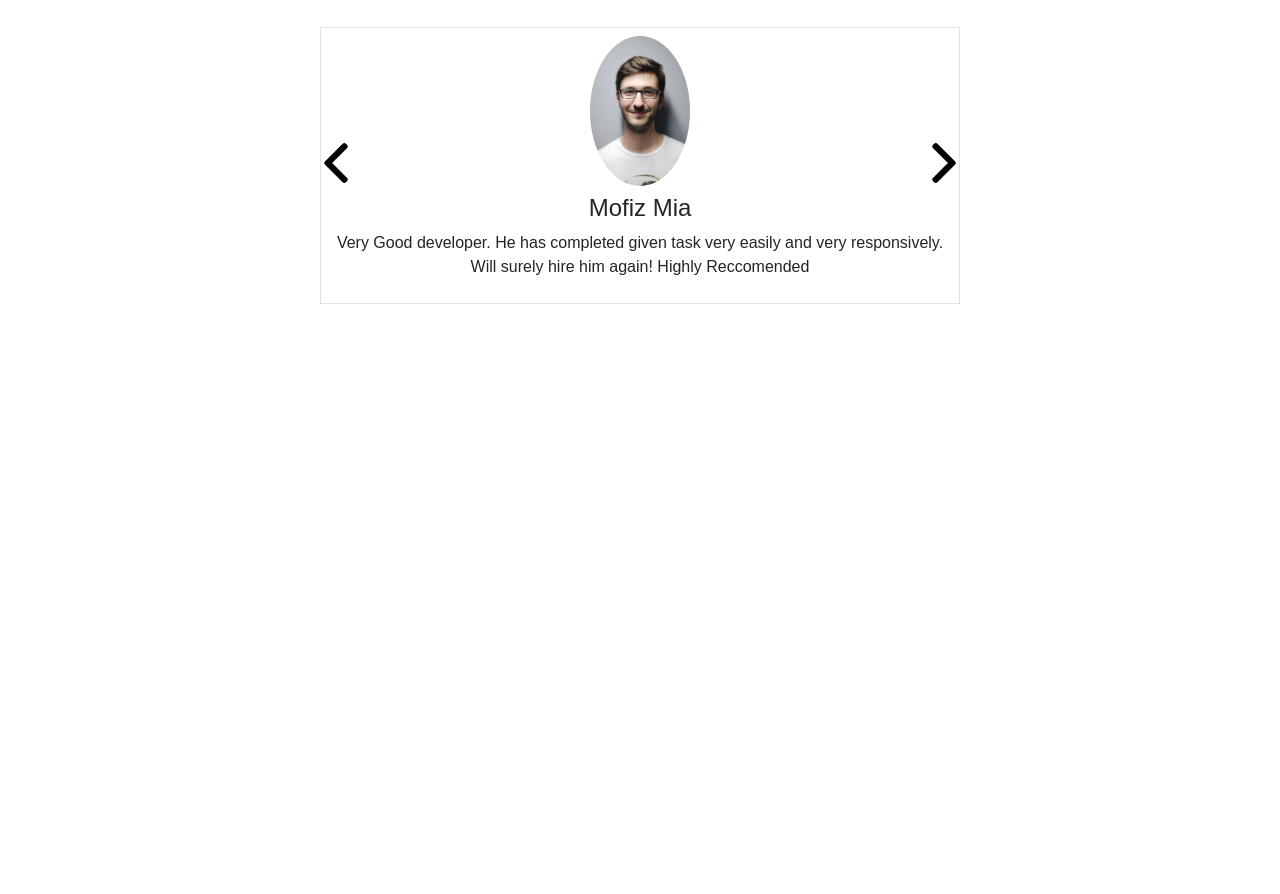
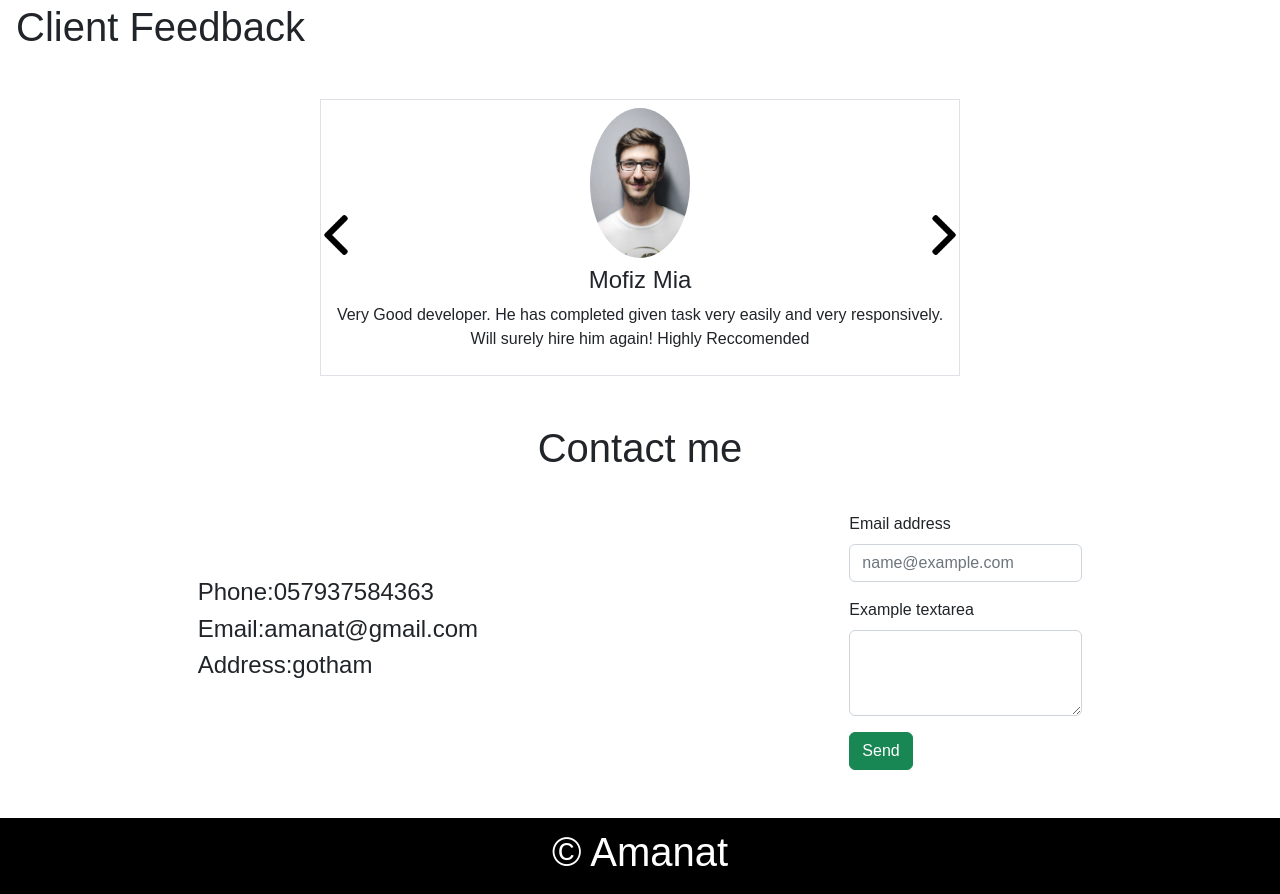
Before and after one commit to AmanatUMahmud/Tools-Assignment-01, a plain HTML site: page index.html in a window 1280 px wide. Shown: the part 3079-3973 px from the top of the page. Before the commit the page ends 3431 px from the top, so only its background shows below. Drawn offline with nearby package versions, Linux system fonts and the light colour scheme; a web font is replaced by a local one.

Commit message:
fully done

```diff
--- a/index.html
+++ b/index.html
@@ -38,7 +38,7 @@
                             <a class="nav-link active me-4" href="#skill">Skill</a>
                         </li>
                         <li class="nav-item">
-                            <a class="nav-link active me-4" href="#skill">Review</a>
+                            <a class="nav-link active me-4" href="#feedback">Review</a>
                         </li>
                         <li class="nav-item">
                             <a class="nav-link active" href="#contact">Contact</a>
@@ -199,7 +199,8 @@
         </section>
 
         <!-- Feedback section -->
-        <section>
+        <section id="feedback">
+            <h1 class="my-4 ms-3">Client Feedback</h1>
                     <div class="border p-2 w-50 my-5 mx-auto feedback">
                         <div class="d-flex justify-content-between ">
                             <img src="img/person.png" alt="" class="img-fluid mx-auto rounded-circle"width="100px" >
@@ -209,7 +210,31 @@
                         <h4 class="text-center mt-2">Mofiz Mia</h4>
                         <p class="text-center">Very Good developer. He has completed given task very easily and very responsively. Will surely hire him again! Highly Reccomended</p>
         </section>
+
+        <!-- Contact me section -->
+        <h1 class="text-center mb-4">Contact me</h1>
+        <section class="d-flex container-fluid justify-content-around align-items-center" id="contact">
+            <div>
+                <h4>Phone:057937584363</h4>
+                <h4>Email:amanat@gmail.com</h4>
+                <h4>Address:gotham</h4>
+            </div>
+            <div>
+                <div class="my-3">
+                    <label for="exampleFormControlInput1" class="form-label">Email address</label>
+                    <input type="email" class="form-control" id="exampleFormControlInput1" placeholder="name@example.com">
+                  </div>
+                  <div class="mb-3">
+                    <label for="exampleFormControlTextarea1" class="form-label">Example textarea</label>
+                    <textarea class="form-control" id="exampleFormControlTextarea1" rows="3"></textarea>
+                  </div>
+                  <button class="btn btn-success">Send</button>
+            </div>
+        </section>
     </main>
+    <footer class="mt-5">
+        <h1 class="text-center">&copy Amanat</h1>
+    </footer>
     <script src="https://cdn.jsdelivr.net/npm/bootstrap@5.2.0/dist/js/bootstrap.bundle.min.js"
         integrity="sha384-A3rJD856KowSb7dwlZdYEkO39Gagi7vIsF0jrRAoQmDKKtQBHUuLZ9AsSv4jD4Xa"
         crossorigin="anonymous"></script>
--- a/style.css
+++ b/style.css
@@ -22,3 +22,8 @@ main{
     bottom: 120px;
     left: -5px;
 }
+footer{
+    background-color: black;
+    color:white;
+    padding: 10px;
+}
```
